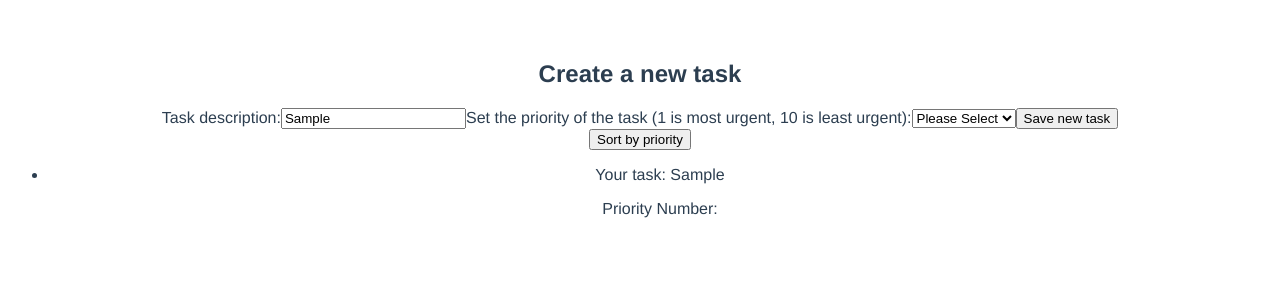
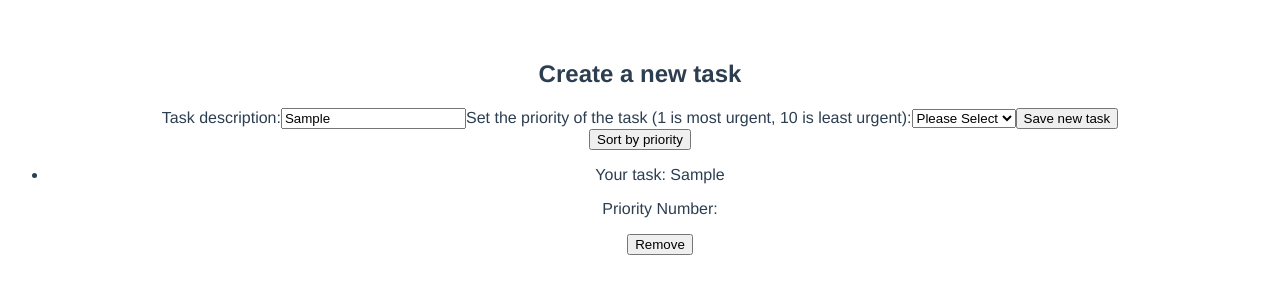
Before and after one commit to StevenCK1/tasks_list, a Vue app in the folder tasks_app/: page / in a window 1280 px wide. Both pictures are taken after typing "Sample" into the empty fields and a click on the button "Save new task". Shown: the top 300 px of the page. Built offline with nearby package versions, Linux system fonts and the light colour scheme.

Commit message:
emitted remove event from child and spliced taskList in parent

```diff
--- a/tasks_app/src/App.vue
+++ b/tasks_app/src/App.vue
@@ -5,7 +5,7 @@
       {{ isPriority ? "Sort by order added" : "Sort by priority" }}
     </button>
 
-    <TaskListItems :task-list="taskList" />
+    <TaskListItems :task-list="taskList" @remove="taskList.splice(index, 1)" />
   </div>
 </template>
 
--- a/tasks_app/src/components/TaskListItems.vue
+++ b/tasks_app/src/components/TaskListItems.vue
@@ -3,6 +3,7 @@
     <li v-for="task in taskList" :id="`task-${task.id}`" :key="task.id">
       <p>Your task: {{ task.taskDescription }}</p>
       <p>Priority Number: {{ task.priorityNumber }}</p>
+      <button @click="$emit('remove')">Remove</button>
     </li>
   </ul>
 </template>
```
